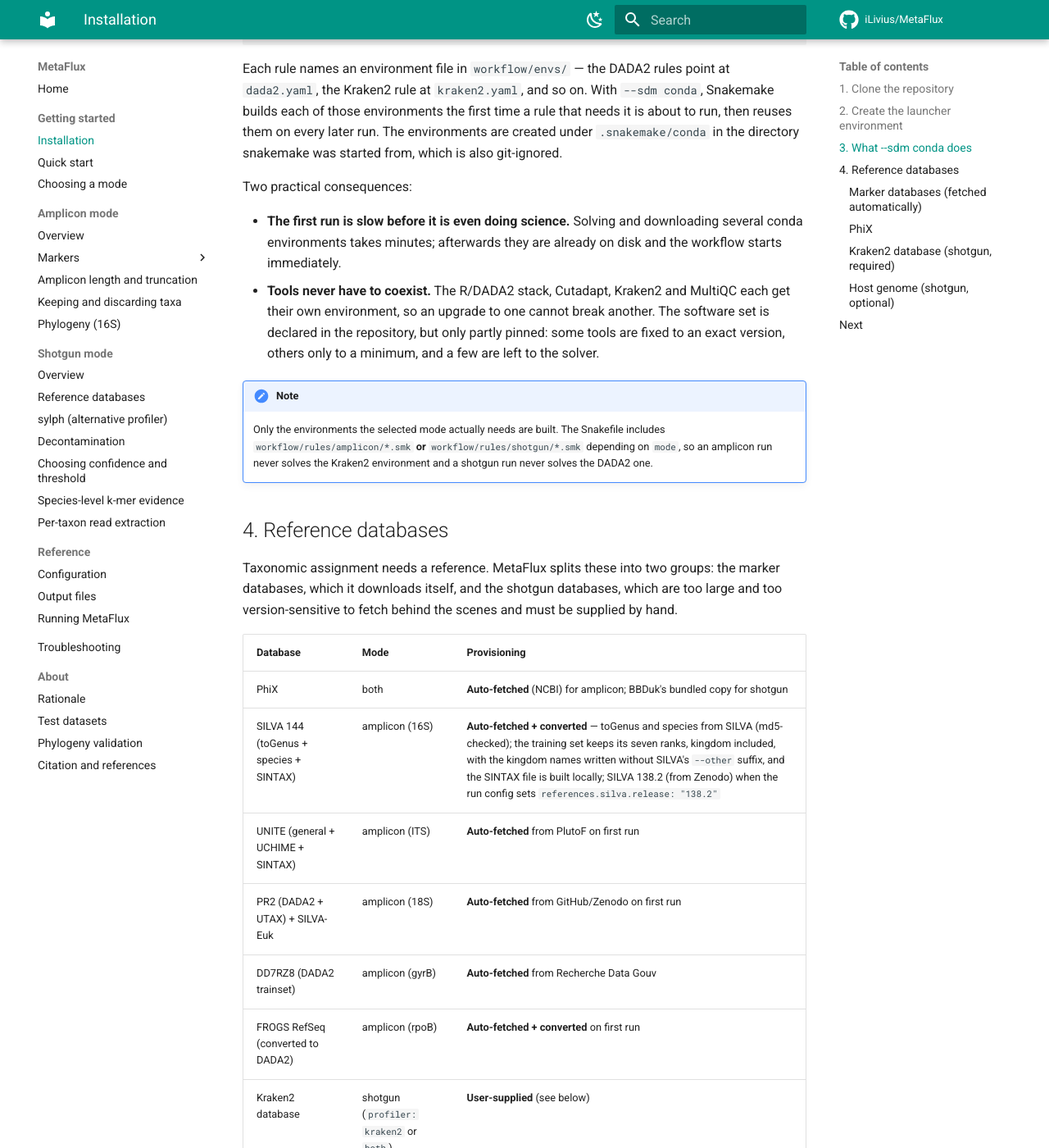
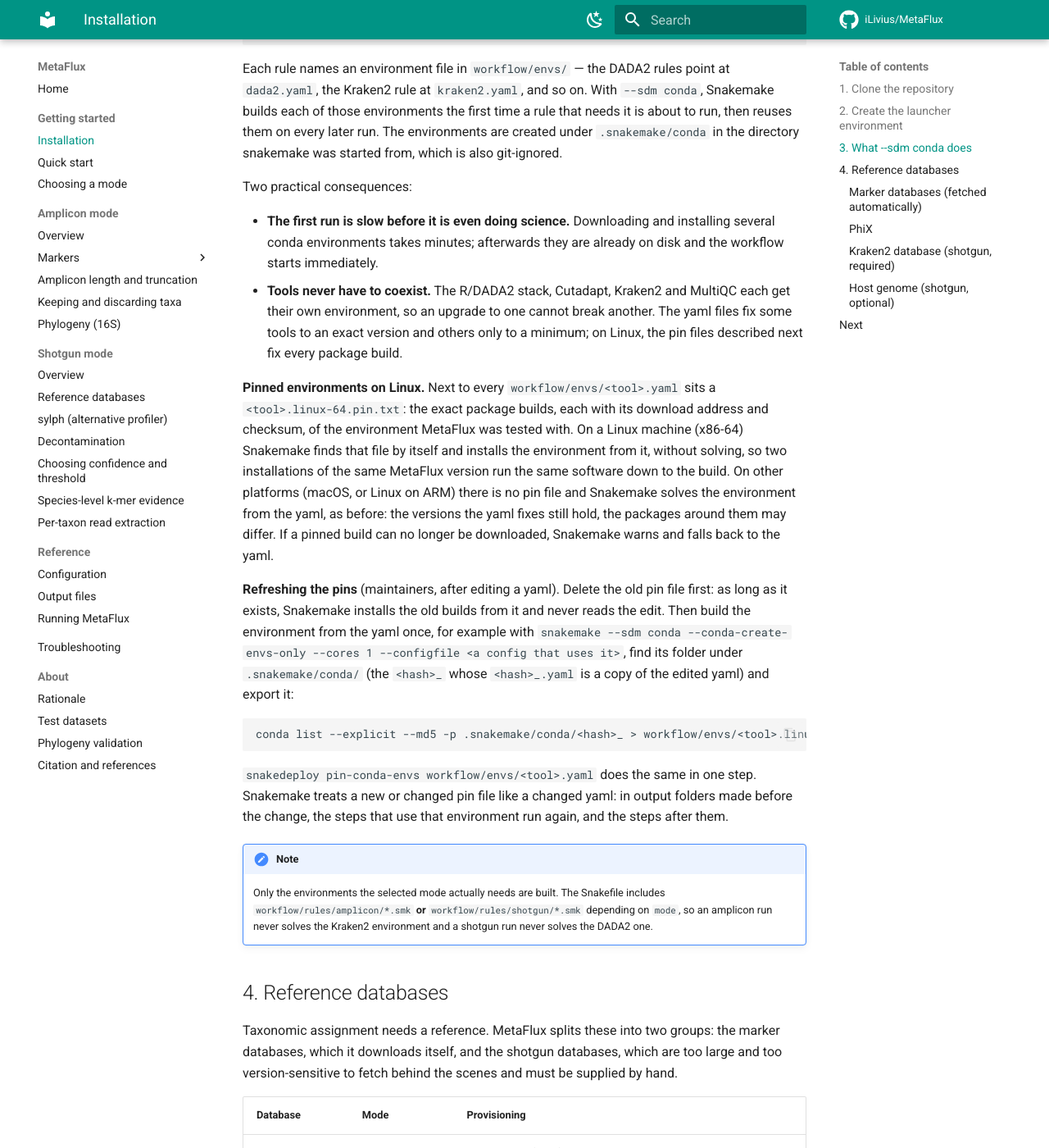
Before and after one commit to iLivius/MetaFlux, an MkDocs documentation site: the page built from docs/getting-started/installation.md, in a window 1280 px wide and 1400 px high, scrolled down 1269 px. Shown: the whole window at 82% size. Built offline with MkDocs 1.6.1 and Material for MkDocs 9.7.7, drawn with Linux system fonts in a browser that asks for light colours; comment, search, counter and statistics services are not loaded; some of the changed text lies outside the part shown.

Commit message:
Docs: pinned environments on Linux, and how to refresh the pins
Installation, section 3: a paragraph on the pin files next to the environment
yamls (what they hold, that Snakemake uses them by itself on Linux, that other
platforms solve from the yaml, and the fallback when a build is gone), and one
for maintainers on refreshing a pin after a yaml edit, delete-first included,
with the export command and the snakedeploy equivalent. The two bullets above
it no longer say that the software set is only partly pinned, and the table row
for workflow/envs/ names the pin files.

````diff
--- a/docs/getting-started/installation.md
+++ b/docs/getting-started/installation.md
@@ -19,7 +19,7 @@
 |------|---------------|
 | `config/config.yaml` | The configuration template — every parameter of a run |
 | `workflow/rules/` | The rule files, split into `shared/`, `amplicon/`, `shotgun/` |
-| `workflow/envs/` | One conda environment specification per tool stack |
+| `workflow/envs/` | One conda environment specification per tool stack, each with its pin file for Linux |
 | `workflow/markers/` | One file per amplicon marker (`16S`, `ITS`, `18S`, `gyrB`, `rpoB`), declaring that marker's reference databases and download URLs |
 
 A fifth directory, `refdb/`, appears on the first run: it is where downloaded
@@ -57,14 +57,39 @@
 
 Two practical consequences:
 
-- **The first run is slow before it is even doing science.** Solving and downloading
-  several conda environments takes minutes; afterwards they are already on disk and
-  the workflow starts immediately.
+- **The first run is slow before it is even doing science.** Downloading and
+  installing several conda environments takes minutes; afterwards they are already on
+  disk and the workflow starts immediately.
 - **Tools never have to coexist.** The R/DADA2 stack, Cutadapt, Kraken2 and MultiQC
   each get their own environment, so an upgrade to one cannot break another. The
-  software set is declared in the repository, but only partly pinned: some tools
-  are fixed to an exact version, others only to a minimum, and a few are left to
-  the solver.
+  yaml files fix some tools to an exact version and others only to a minimum; on
+  Linux, the pin files described next fix every package build.
+
+**Pinned environments on Linux.** Next to every `workflow/envs/<tool>.yaml` sits a
+`<tool>.linux-64.pin.txt`: the exact package builds, each with its download address
+and checksum, of the environment MetaFlux was tested with. On a Linux machine
+(x86-64) Snakemake finds that file by itself and installs the environment from it,
+without solving, so two installations of the same MetaFlux version run the same
+software down to the build. On other platforms (macOS, or Linux on ARM) there is no
+pin file and Snakemake solves the environment from the yaml, as before: the versions
+the yaml fixes still hold, the packages around them may differ. If a pinned build can
+no longer be downloaded, Snakemake warns and falls back to the yaml.
+
+**Refreshing the pins** (maintainers, after editing a yaml). Delete the old pin file
+first: as long as it exists, Snakemake installs the old builds from it and never
+reads the edit. Then build the environment from the yaml once, for example with
+`snakemake --sdm conda --conda-create-envs-only --cores 1 --configfile <a config
+that uses it>`, find its folder under `.snakemake/conda/` (the `<hash>_` whose
+`<hash>_.yaml` is a copy of the edited yaml) and export it:
+
+```bash
+conda list --explicit --md5 -p .snakemake/conda/<hash>_ > workflow/envs/<tool>.linux-64.pin.txt
+```
+
+`snakedeploy pin-conda-envs workflow/envs/<tool>.yaml` does the same in one step.
+Snakemake treats a new or changed pin file like a changed yaml: in output folders made
+before the change, the steps that use that environment run again, and the steps after
+them.
 
 !!! note
 
````
